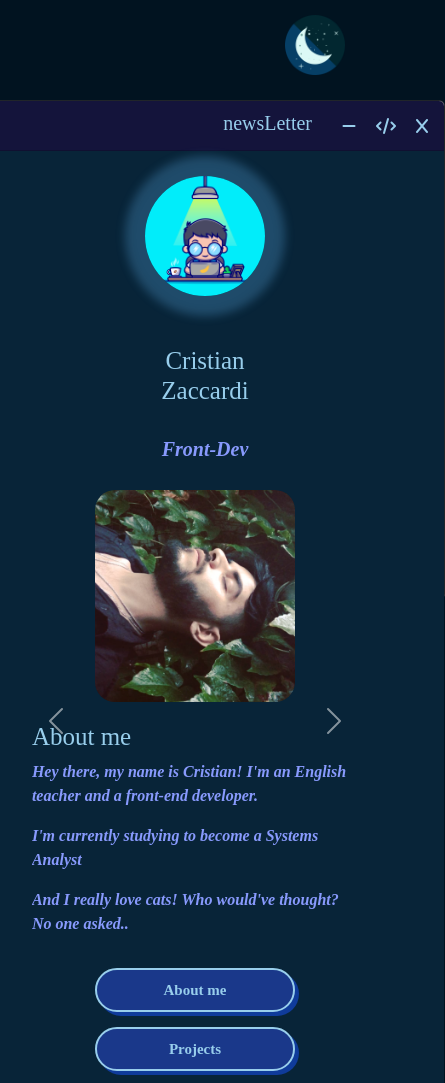
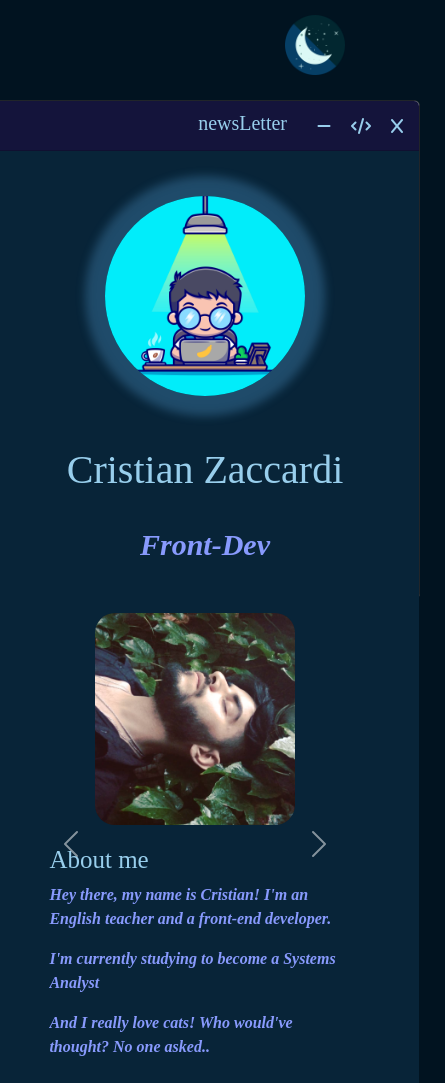
Before and after one commit to Krusherland/portfolio, a plain HTML site: page index.html in a window 390 px wide. Shown: the top 1083 px of the page, 445 px wide, since content can reach past the window. Drawn offline with nearby package versions, Linux system fonts and the light colour scheme; a web font is replaced by a local one.

Commit message:
-m "Responsive size fix"

```diff
--- a/Style/style.css
+++ b/Style/style.css
@@ -88,7 +88,7 @@ body {
 
 @media screen and (max-width: 768px){
   #newsletter {
-    width: 500px;
+    width: 450px;
     margin-top: 100px;
   }
 }
@@ -112,7 +112,6 @@ body {
 }
 
 .profileIcon img {
-  width: 100px;
   border-radius: 50%;
   margin-bottom: 20px;
 }
@@ -153,6 +152,17 @@ body {
   }
 }
 
+@media screen and (max-width: 768px) {
+  .profile {
+    width: 100%;
+    padding-top: 20px;
+    h1 {
+      font-size: 40px;
+    }
+    font-size: 30px;
+  }
+}
+
 .profileIcon {
   display: flex;
   flex-direction: column;
@@ -161,6 +171,14 @@ body {
     width: 120px;
     animation: pulse-animation 2s infinite,
       move-animation 2s infinite 2s alternate;
+  }
+}
+
+@media screen and (max-width: 768px) {
+  .profileIcon {
+    img {
+      width: 200px;
+    }
   }
 }
 
@@ -202,6 +220,12 @@ body {
     font-family: "Nixie One", serif;
     font-style: oblique;
     font-weight: bold;
+  }
+}
+
+@media screen and (max-width: 768px) {
+  .screen {
+    padding-top: 20px;
   }
 }
 
@@ -309,6 +333,9 @@ body {
   .contact {
     flex-direction: column;
     align-items: center;
+    h3 {
+      font-size: 40px;
+    }
   }
 }
 
@@ -344,6 +371,7 @@ body {
     flex-direction: column;
     gap: 15px;
     align-items: center;
+    padding-top: 15px;
   }
 }
 
@@ -378,6 +406,7 @@ body {
 
 @media screen and (max-width: 768px) {
   .button-74 {
-    width: 200px;
+    width: 280px;
+    font-size: 20px;
   }
 }
```
